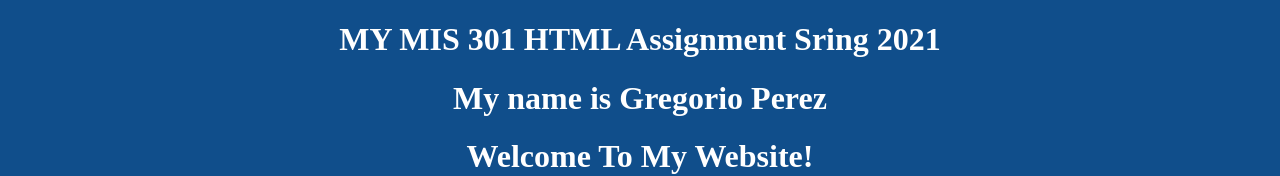
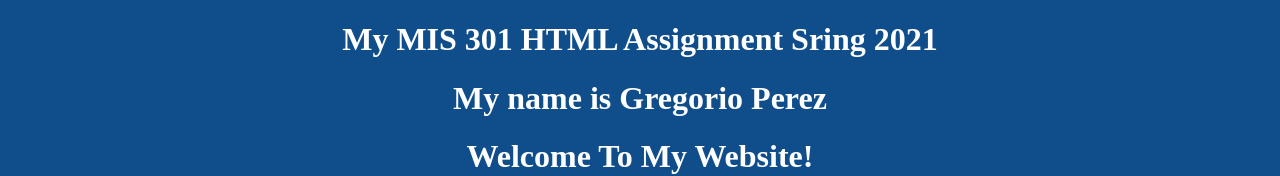
Before and after one commit to Perezgreg/perezgreg.github.io, a plain HTML site: page index.html in a window 1280 px wide. Shown: the top 176 px of the page. Drawn offline with Linux system fonts and the light colour scheme.

Commit message:
Update index.html

```diff
--- a/index.html
+++ b/index.html
@@ -2,7 +2,7 @@
 <!DOCTYPE html>
 <html>
 
-  <h1 style="text-align:center;color:#FFFFFF;">MY MIS 301 HTML Assignment Sring 2021</h1>
+  <h1 style="text-align:center;color:#FFFFFF;">My MIS 301 HTML Assignment Sring 2021</h1>
   <h1 style="text-align:center;font-family:signpainter;font-style:bold;color:#FFFFFF;">My name is Gregorio Perez </h1>
   <h1 style="text-align:center;font-family:heiti sc;color:#FFFFFF;">Welcome To My Website! </h2>
 
```
